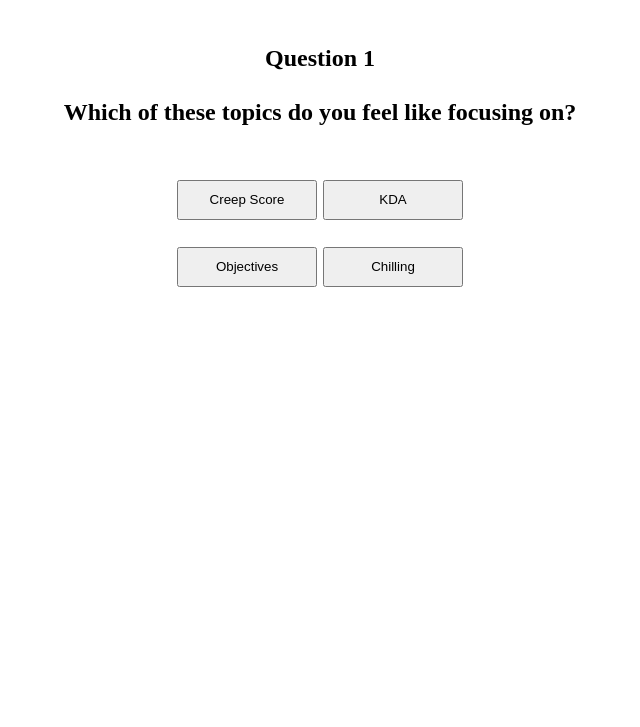
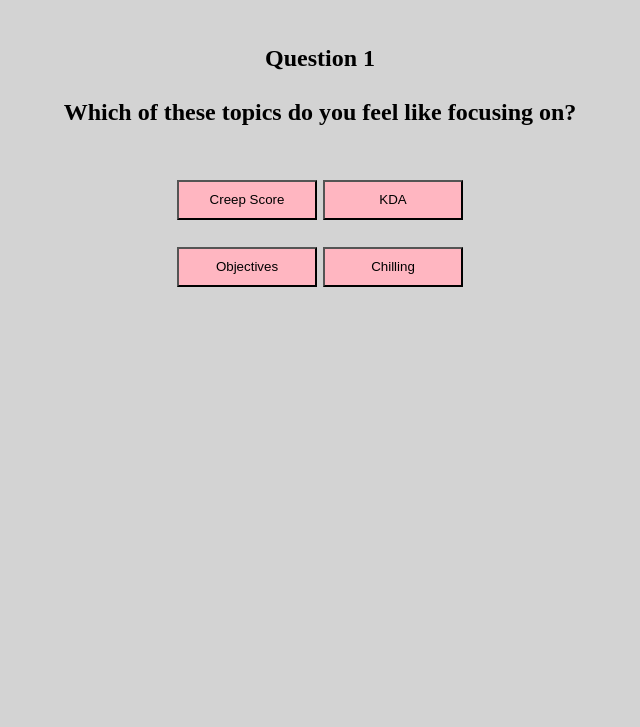
Before and after one commit to beefbarn/LoLQuiz, a plain HTML site: page index.html in a window 1280 px wide. Shown: the part 73-800 px from the top of the page, without its empty margins (320-960 px from the left). Drawn offline with Linux system fonts and the light colour scheme.

Commit message:
css changes

```diff
--- a/script.js
+++ b/script.js
@@ -116,9 +116,9 @@ const nextQuestion = (qNum) => {
                 } else {
                     finalRecs.push(` or ${lanes[i]}`);
                 }
-                if (i === 4) {
-                    finalRecs.push('!')
-                }
+            }
+            if (i === 4) {
+                finalRecs.push('!')
             }
             console.log('Recs is ' + finalRecs);
         }
--- a/style.css
+++ b/style.css
@@ -6,6 +6,7 @@
     width: 140px;
     height: 40px;
     margin: 0, auto;
+    background-color: lightpink;
 }
 
 .bigger-box {
@@ -13,3 +14,7 @@
     height: 60px;
     margin: 0, auto;
 }
+
+body {
+    background-color: lightgray;
+}
```
